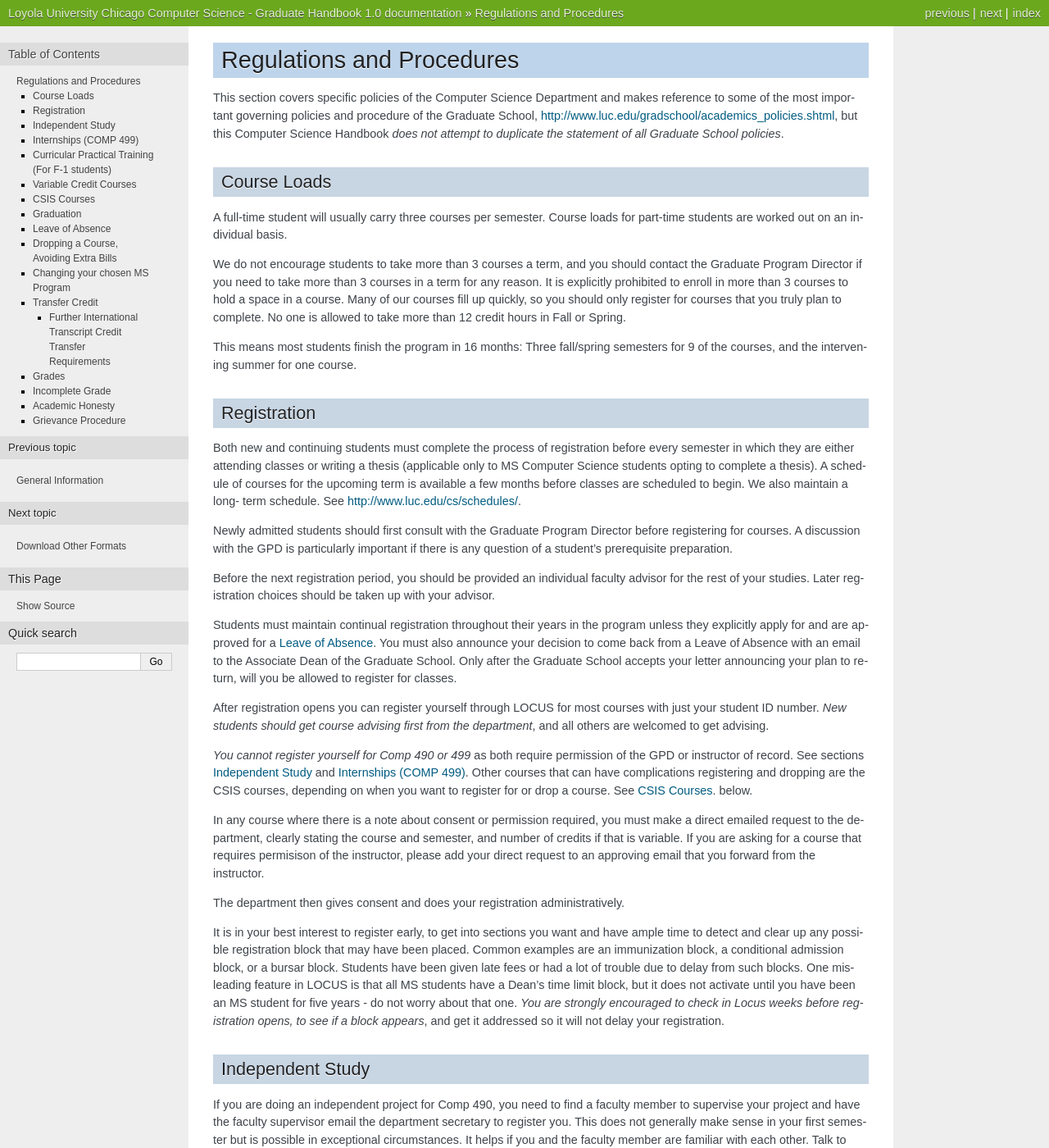
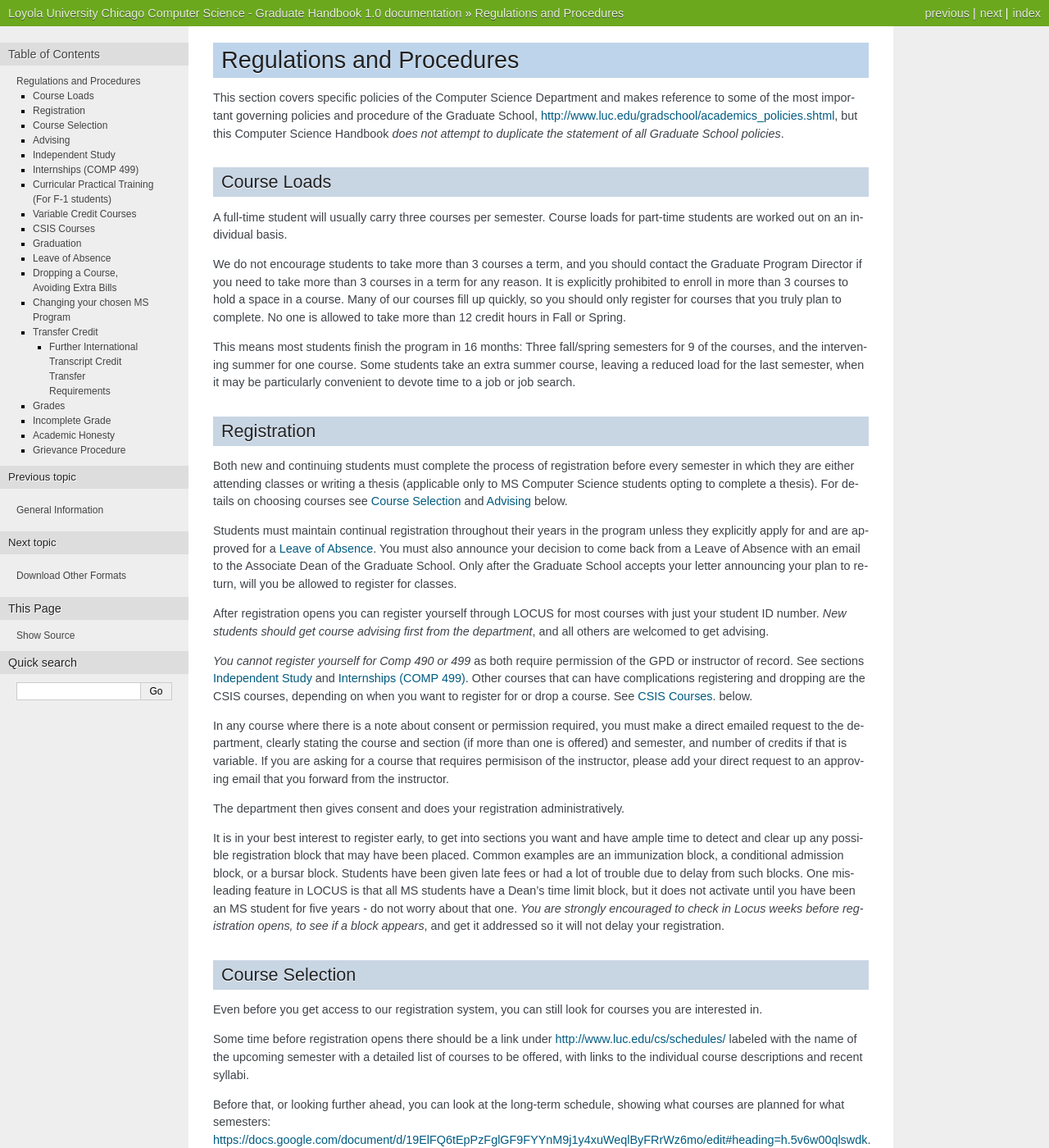
Before and after one commit to LoyolaChicagoCS/gradhandbook, a Sphinx documentation site: the page built from source/regulations.rst, in a window 1280 px wide and 1400 px high. Shown: the whole window at 82% size. Built offline with Sphinx 7.4.7, drawn with Linux system fonts in a browser that asks for light colours; some of the changed text lies outside the part shown.

Commit message:
advising, course selection expanded

```diff
--- a/source/regulations.rst
+++ b/source/regulations.rst
@@ -26,6 +26,9 @@
 
 This means most students finish the program in 16 months: Three fall/spring
 semesters for 9 of the courses, and the intervening summer for one course.
+Some students take an extra summer course,
+leaving a reduced load for the last semester,
+when it may be particularly convenient to devote time to a job or job search.
 
 .. index:: registration
 
@@ -35,18 +38,8 @@
 Both new and continuing students must complete the process of registration
 before every semester in which they are either attending classes or writing
 a thesis (applicable only to MS Computer Science students opting to
-complete a thesis). A schedule of courses for the upcoming term is available a
-few months before classes are scheduled to begin. We also maintain a long-
-term schedule. See http://www.luc.edu/cs/schedules/.
-
-Newly admitted students should first consult with the
-Graduate Program Director before registering for courses. A discussion with the
-GPD is particularly important if there is any question of a student's prerequisite
-preparation.
-
-Before the next registration period, you should be provided an individual faculty
-advisor for the rest of your studies.  Later registration choices should be taken up
-with your advisor.
+complete a thesis). For details on choosing courses see
+:ref:`course_selection` and :ref:`advising` below.
 
 Students must maintain continual registration
 throughout their years in the program unless they explicitly apply for and
@@ -70,7 +63,8 @@
 below.
 
 In any course where there is a note about consent or permission required, you must
-make a direct emailed request to the department, clearly stating the course and semester,
+make a direct emailed request to the department, clearly stating the course
+and section (if more than one is offered) and semester,
 and number of credits if that is variable. If you are asking for a course that requires
 permisison of the instructor, please add your direct request to an approving email
 that you forward from the instructor.
@@ -89,6 +83,72 @@
 *You are strongly encouraged to check in Locus weeks before registration opens,*
 *to see if a block appears*, and get it addressed so it will not delay your
 registration.
+
+.. index:: course selection
+   selecting courses
+
+.. _course_selection:
+
+Course Selection
+------------------
+
+Even before you get access to our registration system,
+you can still look for courses you are interested in.
+
+Some time before registration opens there should be a link under
+http://www.luc.edu/cs/schedules/
+labeled with the name of the upcoming semester
+with a detailed list of courses to be offered, with links to the individual
+course descriptions and recent syllabi.
+
+Before that, or looking further ahead, you can look at the long-term schedule,
+showing what courses are planned for what semesters:
+https://docs.google.com/document/d/19ElFQ6tEpPzFglGF9FYYnM9j1y4xuWeqlByFRrWz6mo/edit#heading=h.5v6w00qlswdk.
+This is particularly useful if you find too many courses that interest you
+for a given semester: look at the long-term schedule to see which
+of those courses you could defer.
+
+Detailed descriptions of most of these courses are in
+http://courses.cs.luc.edu/html/
+
+Comp 271 is the prerequisite for most graduate courses, but Comp 413,
+Intermediate Object-Oriented Programming, is a prerequisite for the most advanced
+software courses.
+Many students, with even a strong undergraduate computer science background,
+have not had the subject matter described in
+http://www.luc.edu/cs/academics/courses/courselisting/comp413/.
+If you are in either the MS in SE or CS program,
+and have not had much of this material,
+it is a good course to *start* with (offered every fall and spring),
+since it is required of both programs, and you want to be able to later get into
+the courses that have it as a prerequisite.
+IT students who want to mix in more software-centric electives should
+also consider Comp 413.
+
+Note, SE and CS students with prior experience with the Comp 413 material
+can replace the Comp 413 course requirement: after consulting with your advisor,
+substitute one of the courses which has Comp 413 as a prerequisite.
+
+**Caution to Computer Science students**:  Comp 460 is required,
+and it is not offered every semester:  You may not be able to defer it!
+Make sure you have arranged a place in your plans that fit with the
+semesters that it is offered.
+
+.. index:: advising
+
+.. _advising:
+
+Advising
+-----------
+
+Newly admitted students should first consult with the
+Graduate Program Director before registering for courses. A discussion with the
+GPD is particularly important if there is any question of a student's prerequisite
+preparation.
+
+Before the next registration period, you should be provided an individual faculty
+advisor for the rest of your studies.  Later registration choices should be taken up
+with your advisor.
 
 .. index:: independent study Comp 490
    Comp 490 independent study
```
Also changed, not shown: other parts of source/regulations.rst (+1 -1 lines).
